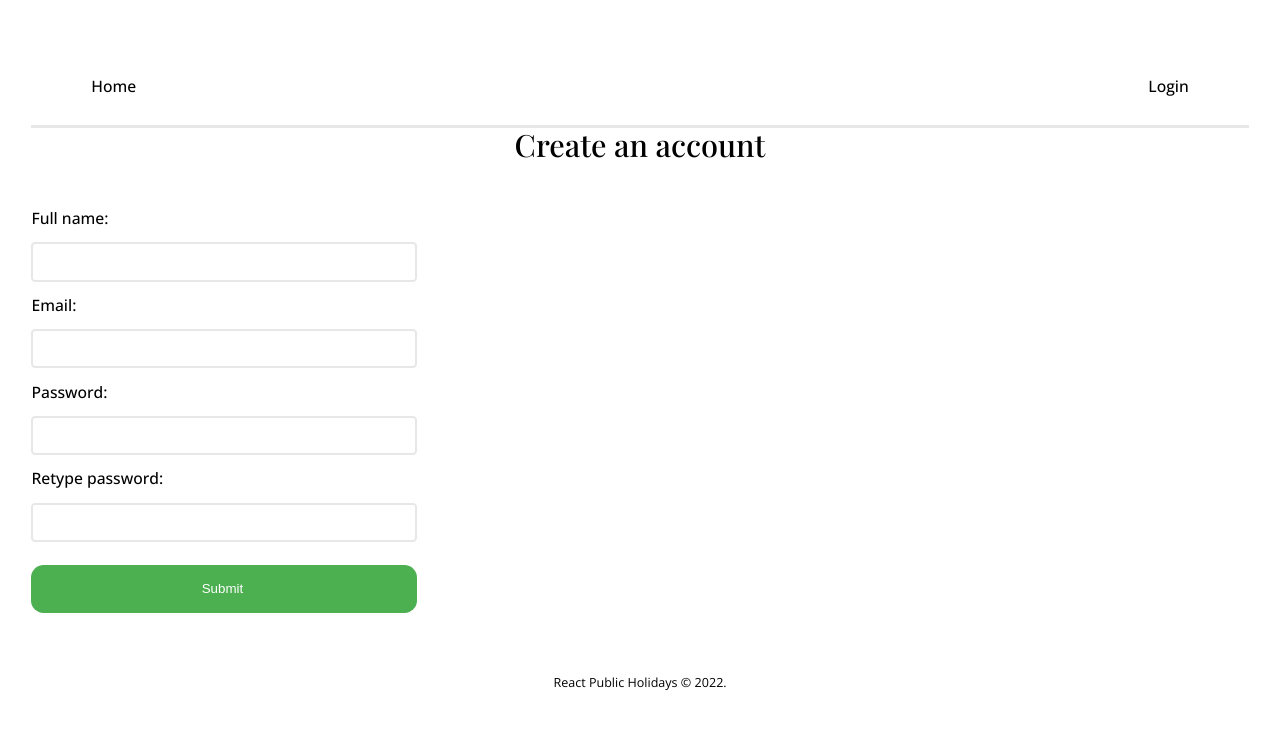
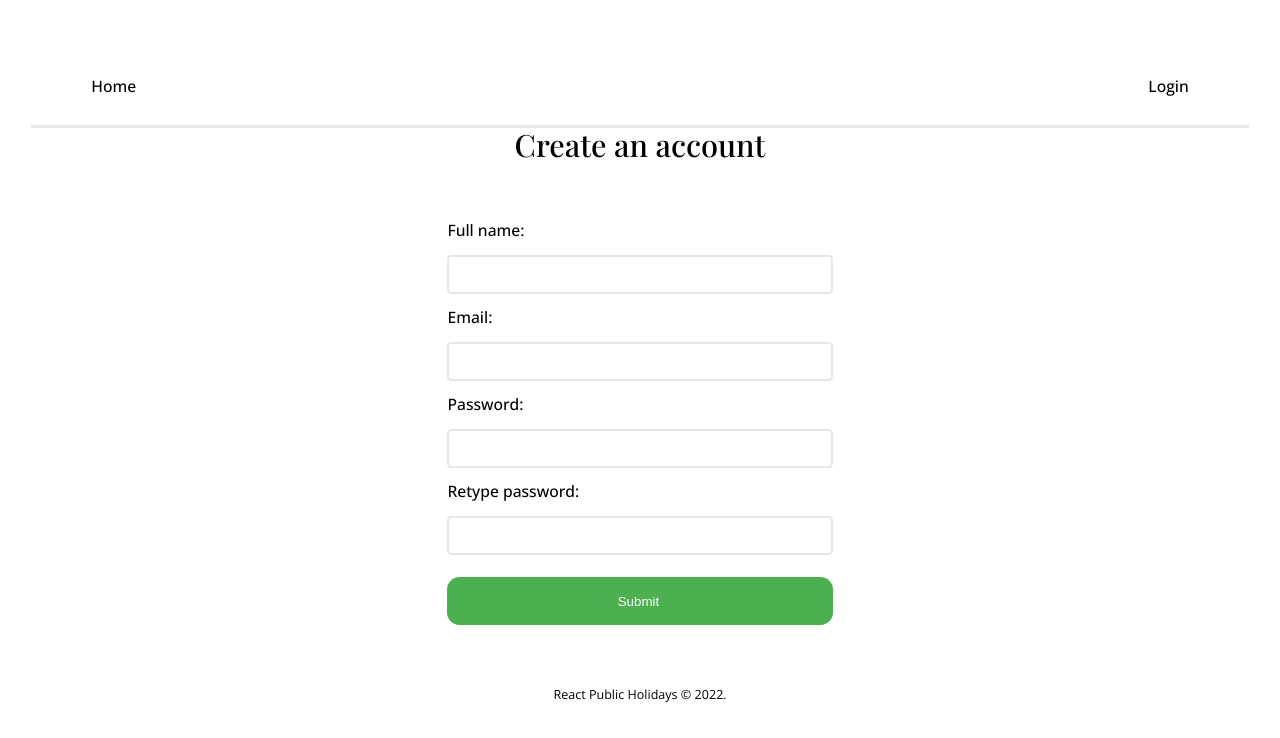
Before and after one commit to Amalitech-Public-Holiday/public-holiday-frontend, a React (Create React App) app: page /signup in a window 1280 px wide. Shown: the top 738 px of the page. Built offline with nearby package versions, Linux system fonts and the light colour scheme.

Commit message:
Center form and heading in Signup container

```diff
--- a/src/pages/Signup/Signup.scss
+++ b/src/pages/Signup/Signup.scss
@@ -2,6 +2,10 @@
 
 .Signup {
     @extend %container;
+    display: flex;
+    flex-direction: column;
+    justify-content: center;
+    align-items: center;
     padding-top: $space-2;
     h2 {
         text-align: center;
@@ -10,7 +14,6 @@
 
 @media screen and (max-width: 800px) {
     .Signup {
-        margin-top: $space-2;
         h2 {
             padding: 0 $space-6;
         }
```
